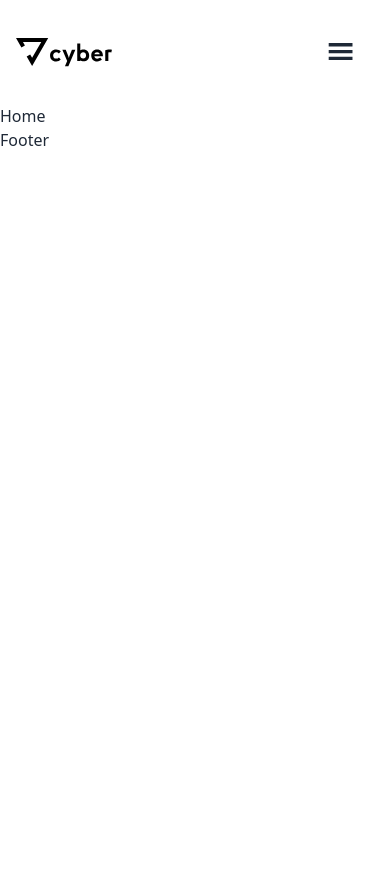
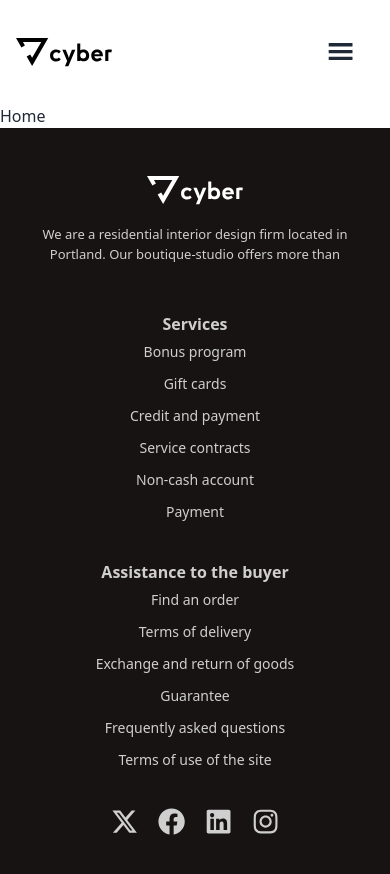
Before and after one commit to nawfs254/cyber-ecommerce-frontend, a React (Vite) app: page / in a window 390 px wide. Shown: the top 874 px of the page. Before the commit the page ends 844 px from the top, so only its background shows below. Built offline with nearby package versions, Linux system fonts and the light colour scheme.

Commit message:
added responsive footer

```diff
--- a/src/Components/Footer.jsx
+++ b/src/Components/Footer.jsx
@@ -1,7 +1,47 @@
+import { FaXTwitter } from "react-icons/fa6";
+import logo_white from "../assets/logo-white.svg";
+import { FaFacebook, FaInstagram, FaLinkedin } from "react-icons/fa";
+
 const Footer = () => {
   return (
-    <div>Footer</div>
-  )
-}
+    <>
+      <div className="grid grid-cols-1 md:grid-cols-2 lg:grid-cols-3 bg-[#181313] px-8 py-12 text-center text-[#CFCFCF] lg:px-36 lg:py-32 gap-x-16">
+        <div className="flex flex-col items-center lg:items-start justify-start mb-4 md:col-span-2 lg:col-span-1">
+          <img src={logo_white} alt="Company Logo" className="mb-5" />
+          <p className="text-[13px] mb-8 lg:text-left">
+            We are a residential interior design firm located in Portland. Our boutique-studio offers more than
+          </p>
+        </div>
 
-export default Footer
+        <div className="services mb-8 lg:text-left">
+          <h3 className="font-semibold">Services</h3>
+          <p className="text-sm leading-8 font-light">Bonus program</p>
+          <p className="text-sm leading-8 font-light">Gift cards</p>
+          <p className="text-sm leading-8 font-light">Credit and payment</p>
+          <p className="text-sm leading-8 font-light">Service contracts</p>
+          <p className="text-sm leading-8 font-light">Non-cash account</p>
+          <p className="text-sm leading-8 font-light">Payment</p>
+        </div>
+
+        <div className="assistance mb-8 lg:text-left">
+          <h3 className="font-semibold">Assistance to the buyer</h3>
+          <p className="text-sm leading-8 font-light">Find an order</p>
+          <p className="text-sm leading-8 font-light">Terms of delivery</p>
+          <p className="text-sm leading-8 font-light">Exchange and return of goods</p>
+          <p className="text-sm leading-8 font-light">Guarantee</p>
+          <p className="text-sm leading-8 font-light">Frequently asked questions</p>
+          <p className="text-sm leading-8 font-light">Terms of use of the site</p>
+        </div>
+
+        <div className="social-links flex justify-center lg:justify-start items-center gap-5 md:col-span-2 lg:col-span-1">
+          <FaXTwitter size="1.7rem" />
+          <FaFacebook size="1.7rem" />
+          <FaLinkedin size="1.7rem" />
+          <FaInstagram size="1.7rem" />
+        </div>
+      </div>
+    </>
+  );
+};
+
+export default Footer;
```
